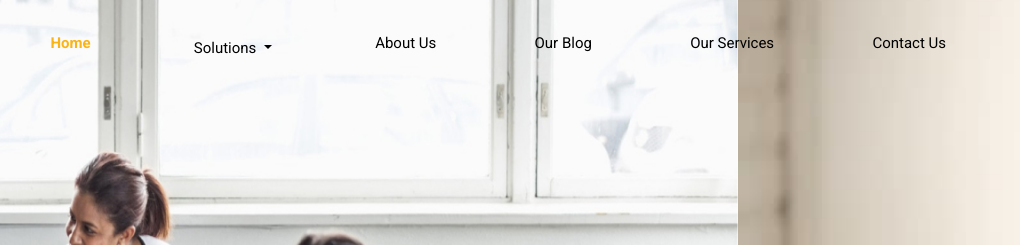
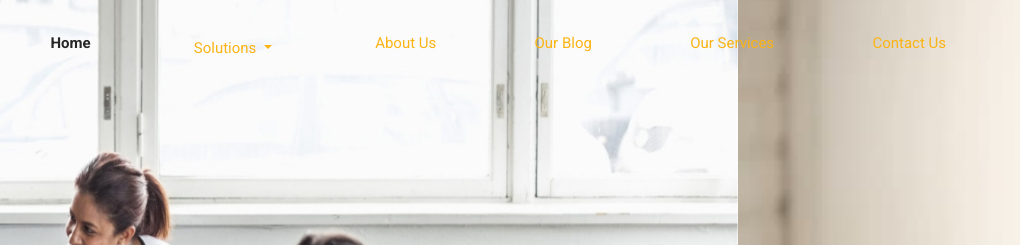
Before and after one commit to mercatorng/MercatorHQWebsite, a plain HTML site: page index.html in a window 1280 px wide. Shown: the top 245 px of the page, 260-1280 px from the left. Drawn offline with nearby package versions, Linux system fonts and the light colour scheme.

Commit message:
Reverse navigation links color

```diff
--- a/style.css
+++ b/style.css
@@ -98,14 +98,14 @@ body {
 
 .main-navigation a {
   text-decoration: none;
-  color: #000;
+  color: var(--color-yellow);
 }
 
 .main-navigation .menu-icon {font-size: 2rem;}
 
 .nav-links a:hover,
 .nav-links .active {
-  color: var(--color-yellow);
+  color: #272727;
 }
 .nav-links .active {
   font-weight: bolder;
```
